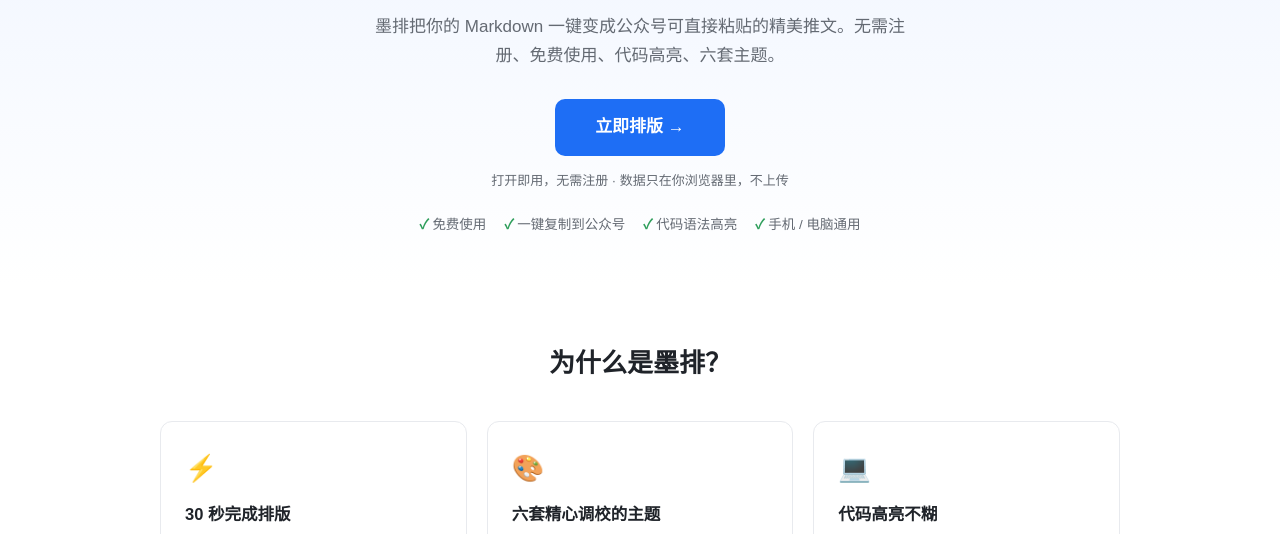
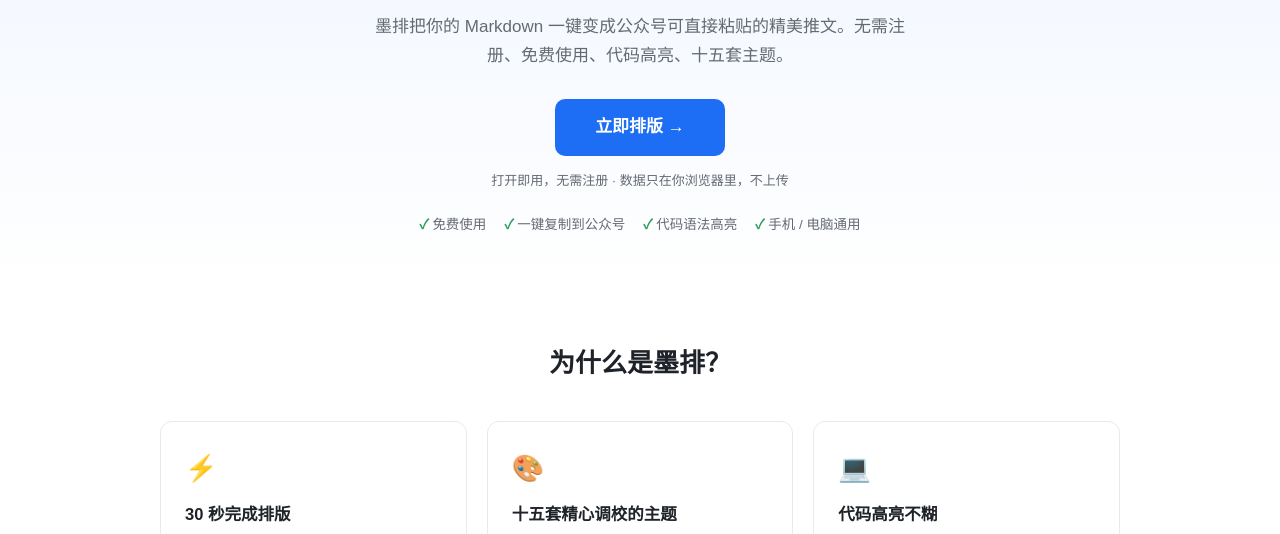
Before and after one commit to 6yhdqtrxw4-cyber/md2wechat, a browser extension: page landing.html in a window 1280 px wide. Shown: the part 217-751 px from the top of the page. Drawn offline with Linux system fonts and the light colour scheme.

Commit message:
themes: expand pack from 6 to 15 (3 free / 12 paid) and update copy

```diff
--- a/landing.html
+++ b/landing.html
@@ -72,7 +72,7 @@
 
 <div class="hero">
   <h1>写 Markdown 的人<br/>不该浪费时间<em>排版</em></h1>
-  <p class="sub">墨排把你的 Markdown 一键变成公众号可直接粘贴的精美推文。无需注册、免费使用、代码高亮、六套主题。</p>
+  <p class="sub">墨排把你的 Markdown 一键变成公众号可直接粘贴的精美推文。无需注册、免费使用、代码高亮、十五套主题。</p>
   <a class="cta" href="index.html">立即排版 →</a>
   <div class="note">打开即用，无需注册 · 数据只在你浏览器里，不上传</div>
   <div class="badges">
@@ -84,7 +84,7 @@
   <h2>为什么是墨排？</h2>
   <div class="features">
     <div class="card"><div class="icon">⚡</div><h3>30 秒完成排版</h3><p>左边写 Markdown，右边实时预览微信真实效果。写完一键复制，粘贴进公众号后台样式原样保留。</p></div>
-    <div class="card"><div class="icon">🎨</div><h3>六套精心调校的主题</h3><p>科技蓝、极简灰、森林绿免费使用；商务深蓝、国风朱砂、暗夜极客随主题包解锁，一键换肤全文生效。</p></div>
+    <div class="card"><div class="icon">🎨</div><h3>十五套精心调校的主题</h3><p>科技蓝、极简灰、森林绿免费使用；主题包内 12 套进阶主题随解锁生效，一键换肤全文生效。</p></div>
     <div class="card"><div class="icon">💻</div><h3>代码高亮不糊</h3><p>技术博主友好：内置语法高亮，深色代码块，粘贴后样式不丢失，不再是一坨灰字。</p></div>
     <div class="card"><div class="icon">🔒</div><h3>隐私安全</h3><p>纯前端实现，文章内容不出你的浏览器。未写完的稿子、未发布的选题，谁都看不到。</p></div>
   </div>
@@ -98,7 +98,7 @@
   </details>
   <details>
     <summary>免费版和付费主题包有什么区别？</summary>
-    <p>三款基础主题（科技蓝、极简灰、森林绿）永久免费，够大多数人日常使用。主题包 ¥19.9 解锁全部六套主题：微信扫码付款，输入解锁码即永久生效，一次付费永久使用，后续新主题免费更新。</p>
+    <p>三款基础主题（科技蓝、极简灰、森林绿）永久免费，够大多数人日常使用。主题包 ¥19.9 解锁全部十五套主题：微信扫码付款，输入解锁码即永久生效，一次付费永久使用，后续新主题免费更新。</p>
   </details>
   <details>
     <summary>需要注册吗？我的文章会被上传吗？</summary>
```
